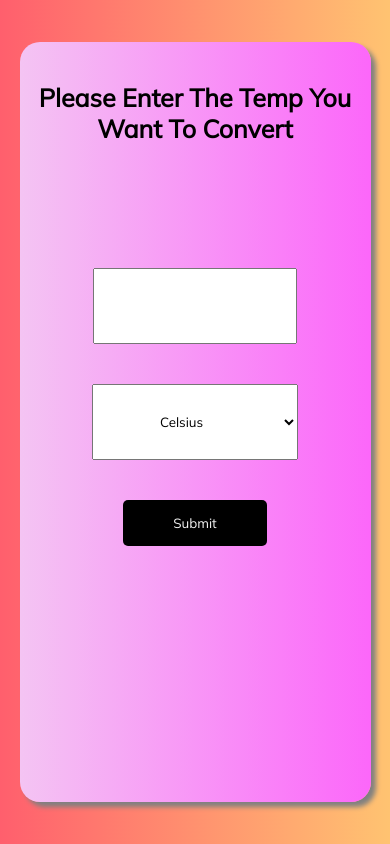
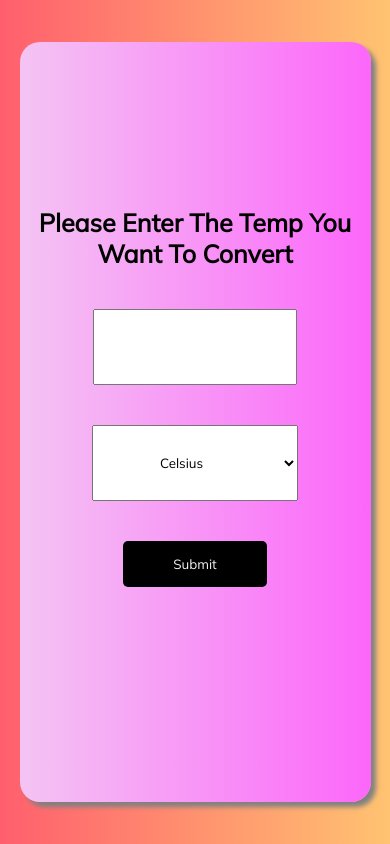
Before and after one commit to shashank495/temperature_converter, a plain HTML site: page index.html in a window 390 px wide. Drawn offline with Linux system fonts and the light colour scheme.

Commit message:
minor changes

```diff
--- a/style.css
+++ b/style.css
@@ -70,7 +70,7 @@ select#temp_diff {
     position: relative;
   }
   .temp {
-    position: absolute;
+    /* position: absolute; */
     /* margin-right: 50px; */
     width: auto;
     top: 40px;
@@ -92,4 +92,7 @@ select#temp_diff {
     margin: 0px;
     margin-top: 40px;
   }
+  form {
+    position: fixed;
+  }
 }
```
